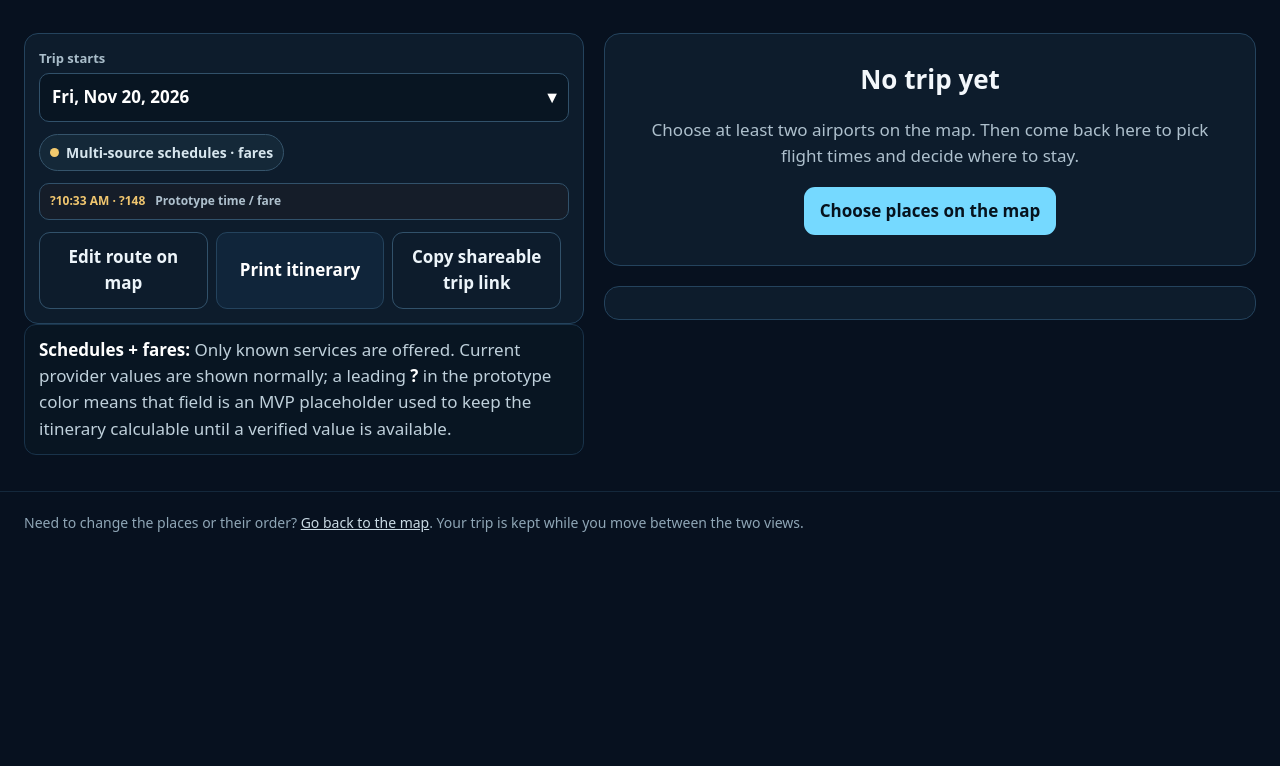
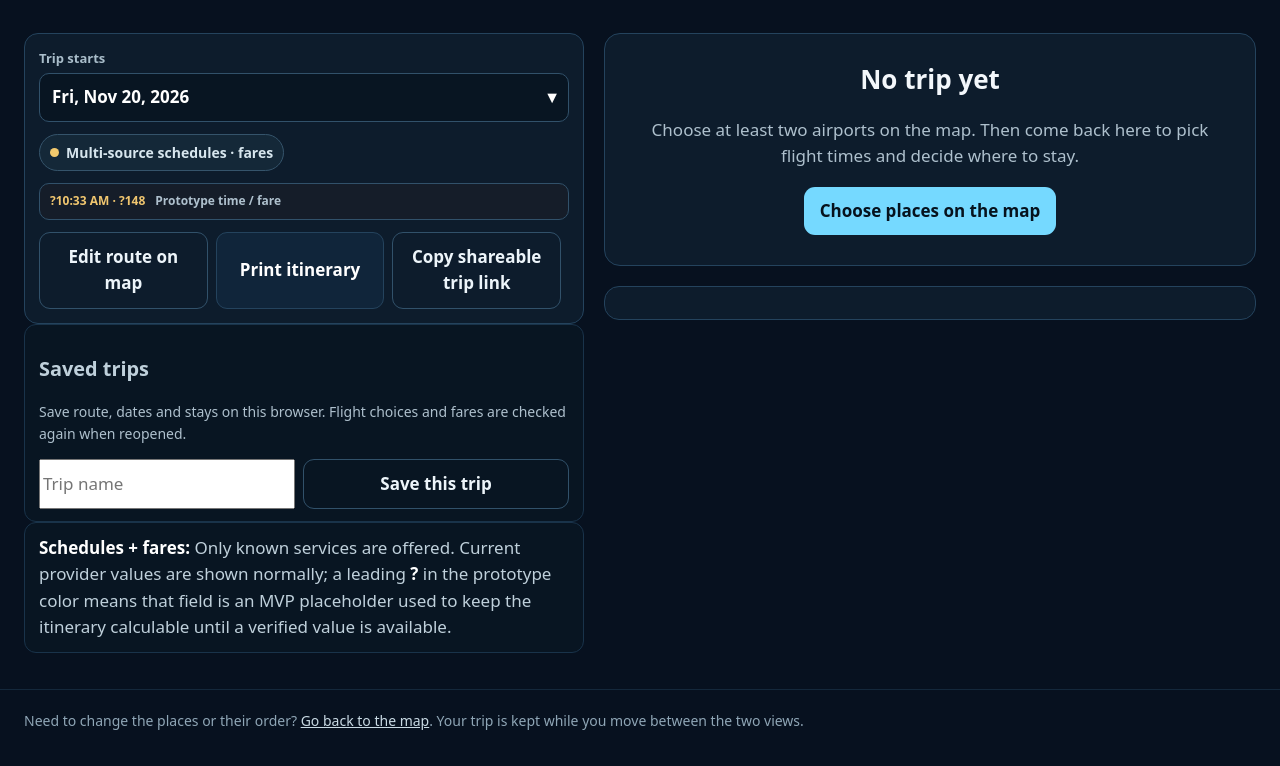
Before and after one commit to khwalser/nextownair-site, a plain HTML site: page itinerary.html in a window 1280 px wide. Shown: the part 333-1099 px from the top of the page. Before the commit the page ends 901 px from the top, so only its background shows below. Drawn offline with Linux system fonts and the light colour scheme.

Commit message:
Phase 9: add named saved-trip management interface

```diff
--- a/itinerary.html
+++ b/itinerary.html
@@ -66,6 +66,16 @@
         </div>
       </section>
 
+      <section class="notice" aria-labelledby="savedTripsTitle">
+        <h3 id="savedTripsTitle">Saved trips</h3>
+        <p class="small">Save route, dates and stays on this browser. Flight choices and fares are checked again when reopened.</p>
+        <div class="btnrow">
+          <input id="saveTripName" type="text" maxlength="60" placeholder="Trip name" aria-label="Trip name">
+          <button id="saveNamedTrip" type="button" class="btn secondary">Save this trip</button>
+        </div>
+        <div id="savedTripsList"></div>
+        <div id="savedTripsStatus" role="status" aria-live="polite" class="small"></div>
+      </section>
       <div class="notice"><strong>Schedules + fares:</strong> Only known services are offered. Current provider values are shown normally; a leading <strong>?</strong> in the prototype color means that field is an MVP placeholder used to keep the itinerary calculable until a verified value is available.</div>
     </aside>
 
```
